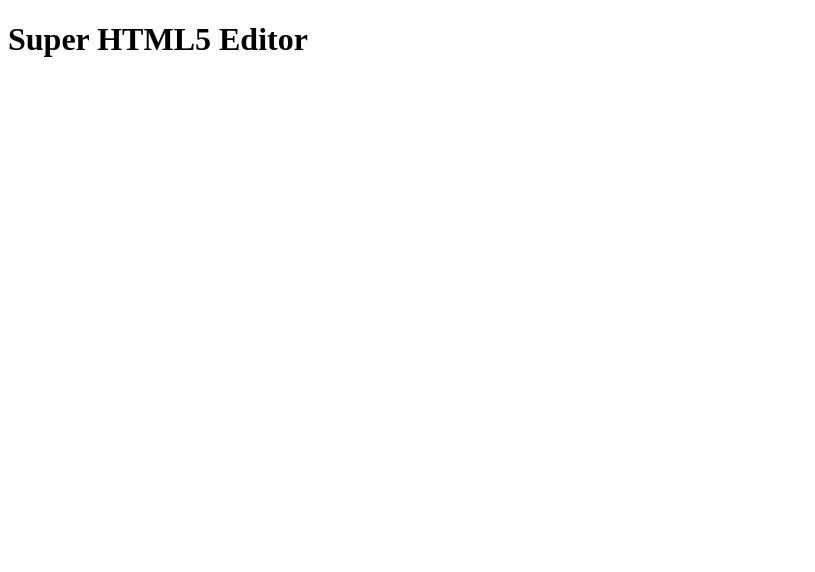
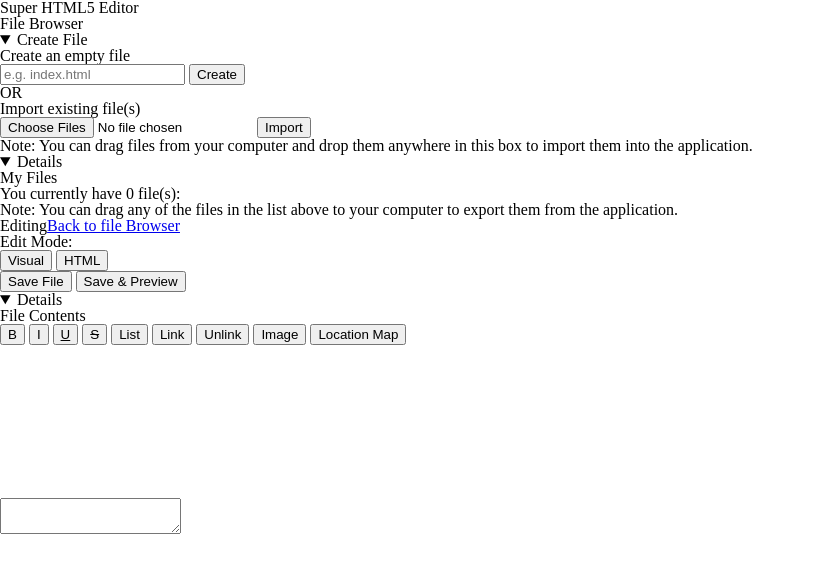
Before and after one commit to Marcos-Auguusto/guia_html, a plain HTML site: page location/index.html in a window 1280 px wide. Shown: the whole page, without its empty margins (0-815 px from the left). Drawn offline with Linux system fonts and the light colour scheme.

Commit message:
location

```diff
--- a/location/index.html
+++ b/location/index.html
@@ -4,6 +4,7 @@
     <meta charset="utf-8">
     <title>Super HTML5 Editor</title>
     <link rel="stylesheet" href="style.css">
+    <link rel="stylesheet" href="reset.css">
     <script src="app.js"></script>
 </head>
 <body class="browser-view">
@@ -12,7 +13,75 @@
 
     </section>
     <section id="editor">
-
+        <h1>File Browser</h1>
+        <details open id="filedrop">
+            <summary>Create File</summary>
+            <form name="create">
+                <div>
+                    <h2>Create an empty file</h2>
+                    <input type="text" name="name" placeholder="e.g. index.html">
+                    <input type="submit" value="Create">
+                </div>
+            </form>
+            <div class="spacer">OR</div>
+            <form name="import">
+                <div>
+                    <h2>Import existing file(s)</h2>
+                    <input type="file" name="files" multiple accept="text/html">
+                    <input type="submit" value="Import">
+                </div>
+            </form>
+            <div class="note">
+                <strong>Note</strong>: You can drag files from your computer and
+                drop them anywhere in this box to import them into the application.
+            </div>
+        </details>
+        <details open>
+            <sumary>My Files</sumary>
+            <div class="note top">
+                You currently have <span id="file_count">0</span> file(s):
+            </div>
+            <ul id="files"></ul>
+            <div class="note">
+                <strong>Note</strong>: You can drag any of the files in the list
+                above to your computer to export them from the application.
+            </div>
+        </details>
+        <h1>Editing<span id="file_name"><a href="#list">Back to file Browser
+        </a></span></h1>
+        <div class="mode-toolbar">
+            <div class="left">
+                <div>Edit Mode:</div>
+                <button id="edit_visual" class="split_left active">Visual</button>
+                <button id="edit_html" class="split_right">HTML</button>
+            </div>
+            <div class="right">
+                <button id="file_save" class="green">Save File</button>
+                <button id="file_preview">Save &amp; Preview</button>
+            </div>
+        </div>
+        <details open>
+            <sumary>File Contents</sumary>
+            <div id="file_contents">
+                <div id="file_contents_visual">
+                    <div id="file_contents_visual_toolbar">
+                        <button data-command="bold"><strong>B</strong></button>
+                        <button data-command="italic"><em>I</em></button>
+                        <button data-command="underline"><u>U</u></button>
+                        <button data-command="strikethrough"><del>S</del></button>
+                        <button data-command="insertUnorderedList">List</button>
+                        <button data-command="createLink">Link</button>
+                        <button data-command="unlink">Unlink</button>
+                        <button data-command="insertImage">Image</button>
+                        <button data-command="insertMap">Location Map</button>
+                    </div>
+                    <iframe id="file_contents_visual_editor"></iframe>
+                </div>
+                <div id="file_contents_html">
+                    <textarea id="file_contents_html_editor"></textarea>
+                </div>
+            </div>
+        </details>
     </section>
 </body>
 </html>
--- /dev/null
+++ b/location/reset.css
@@ -0,0 +1,48 @@
+/* http://meyerweb.com/eric/tools/css/reset/
+   v2.0 | 20110126
+   License: none (public domain)
+*/
+
+html, body, div, span, applet, object, iframe,
+h1, h2, h3, h4, h5, h6, p, blockquote, pre,
+a, abbr, acronym, address, big, cite, code,
+del, dfn, em, img, ins, kbd, q, s, samp,
+small, strike, strong, sub, sup, tt, var,
+b, u, i, center,
+dl, dt, dd, ol, ul, li,
+fieldset, form, label, legend,
+table, caption, tbody, tfoot, thead, tr, th, td,
+article, aside, canvas, details, embed,
+figure, figcaption, footer, header, hgroup,
+menu, nav, output, ruby, section, summary,
+time, mark, audio, video {
+	margin: 0;
+	padding: 0;
+	border: 0;
+	font-size: 100%;
+	font: inherit;
+	vertical-align: baseline;
+}
+/* HTML5 display-role reset for older browsers */
+article, aside, details, figcaption, figure,
+footer, header, hgroup, menu, nav, section {
+	display: block;
+}
+body {
+	line-height: 1;
+}
+ol, ul {
+	list-style: none;
+}
+blockquote, q {
+	quotes: none;
+}
+blockquote:before, blockquote:after,
+q:before, q:after {
+	content: '';
+	content: none;
+}
+table {
+	border-collapse: collapse;
+	border-spacing: 0;
+}
```
